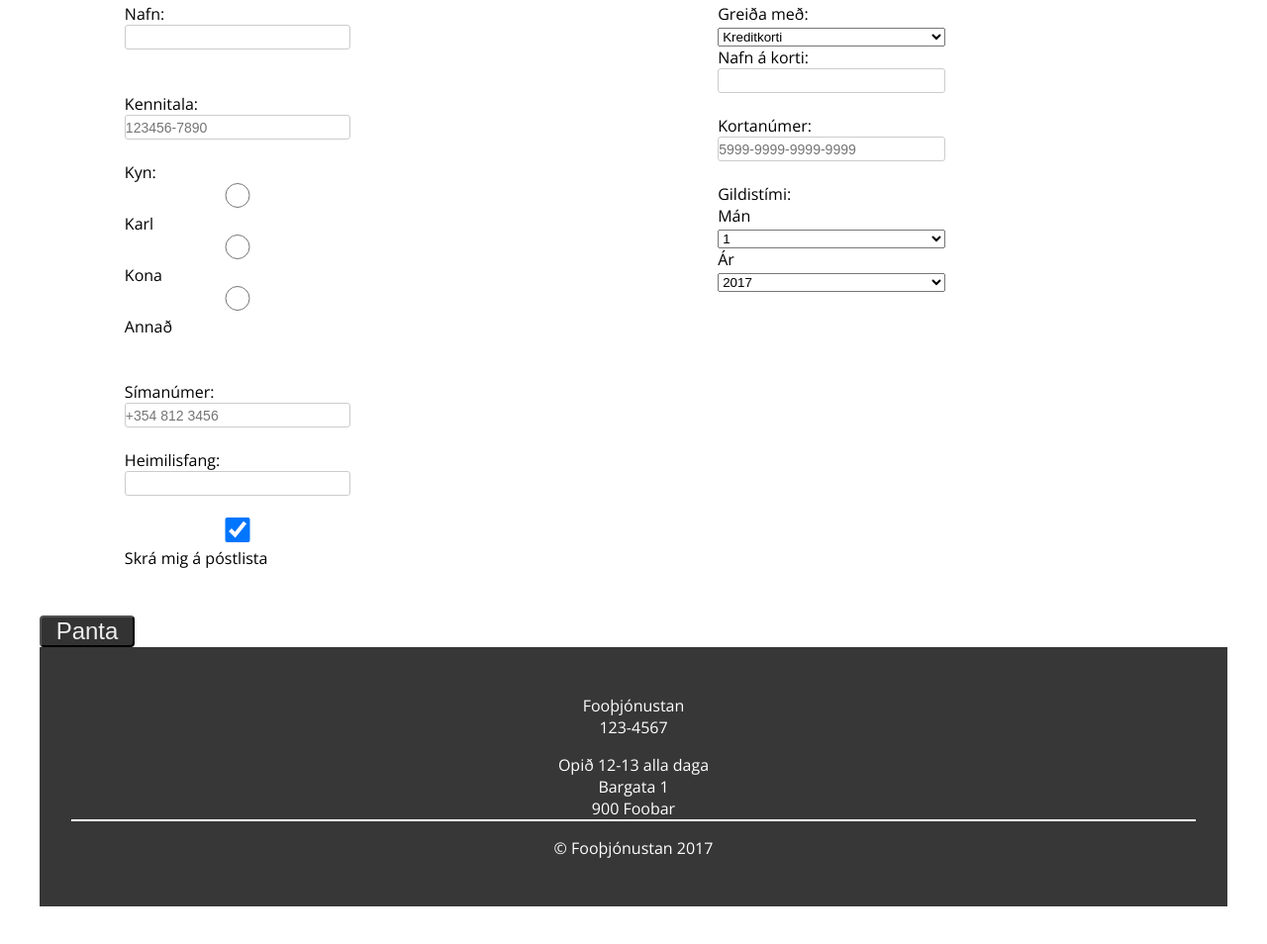
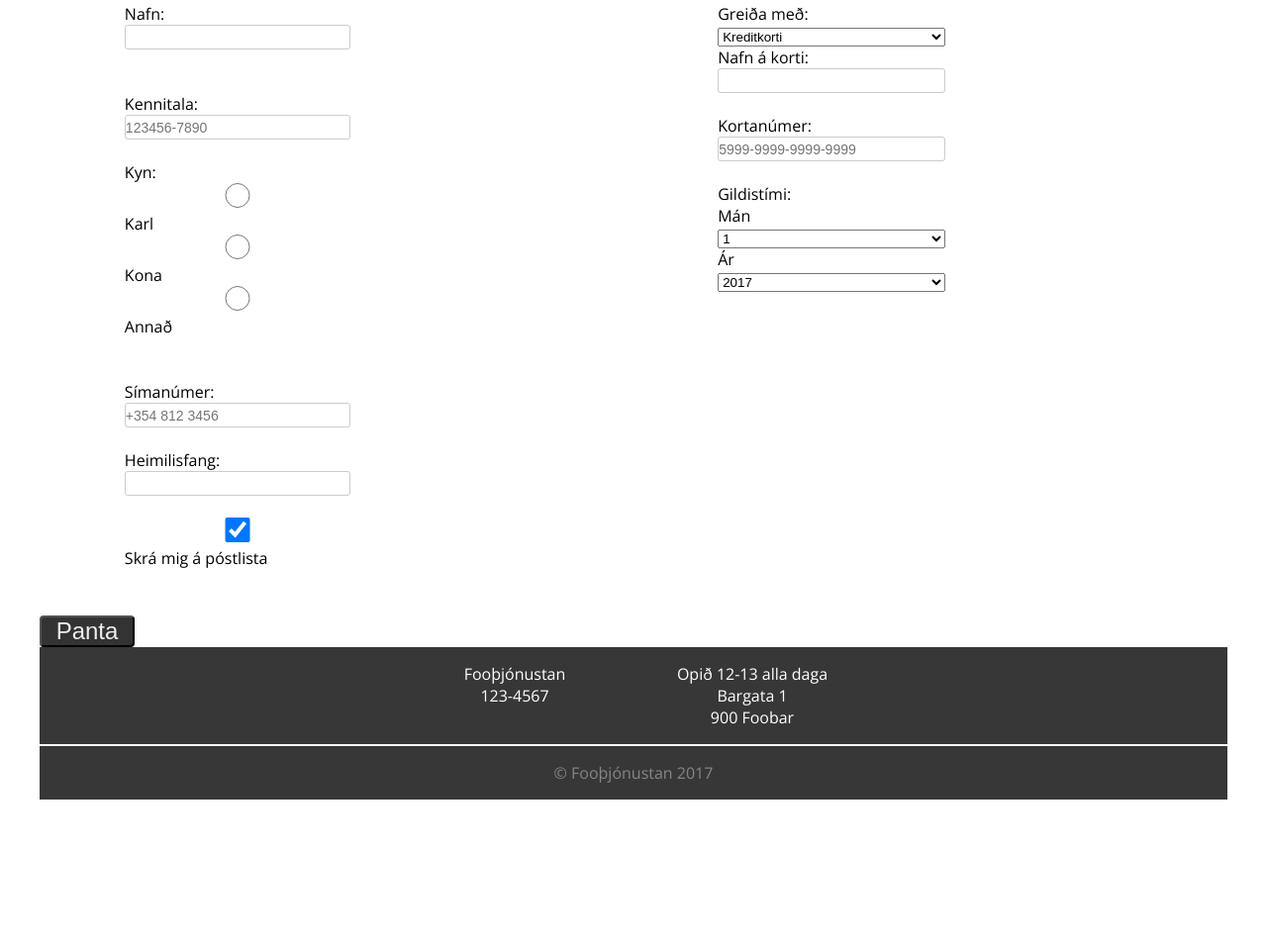
Before and after one commit to Bjarkihv/VefforritunHV1, a plain HTML site: page kaupa.html in a window 1280 px wide. Shown: the part 685-1639 px from the top of the page at 99% size. After the commit the page ends 1533 px from the top, so only its background shows below. Drawn offline with nearby package versions, Linux system fonts and the light colour scheme.

Commit message:
Commit 4

```diff
--- a/kaupastyles.css
+++ b/kaupastyles.css
@@ -120,7 +120,7 @@ main {
 
 }
 
-div.efrihluti {
+.efrihluti {
   width: 100%;
   max-width: 1200px;
   font-family: "Open Sans";
@@ -145,24 +145,9 @@ h1{
   color:white;
 }
 
-section.mainstuff {
-  margin-top: 1em;
-  font-family: "Open Sans";
-}
-
 fieldset {
     border: 0 none;
-}
-
-
-section.mainstuff p{
-  padding: 1em;
-}
-
-div.blandast {
-  width: 100%;
-  display: inline-flex;
-  flex-direction: row-reverse;
+    font-size: 1em;
 }
 
 blockquote {
@@ -179,9 +164,7 @@ blockquote cite{
   font-size: 0.5em;
 }
 
-div p.floatleft{
-  width: 50%;
-}
+
 @media (max-width: 400px) {
   div.blandast{
     display: block;
@@ -195,53 +178,40 @@ div p.floatleft{
     width: 100%;
   }
 }
-section.yfirfooter {
+.yfirfooter {
+  display: block;
+  margin: 0 auto;
+  width: 100%;
+  background-color: #373737;
+  color: #fff;
+  text-align: center;
+}
+ .undirfooter {
   display: flex;
-  flex-direction:row;
+  flex-direction: row;
+  justify-content: center;
   height: 100%;
   width: 100%;
   max-width: 1200px;
   margin: 0 auto;
   background-color: #373737;
   color: #fff;
-  font-size: 1.5em;
-  text-align: center;
-  align-items: center;
-  justify-content: center;
 }
-
-ul{
-  align-items: center;
-  justify-content: center;
-  width: 100%;
+ul {
+  width: 20%;
   margin-top: 1em;
   display: block;
-
+  list-style: none;
+  padding-bottom: 1em;
 }
-ul.leftlist{
-  align-self: center;
+.leftlist{
+  align-items: right;
 }
-ul.rightlist{
-  align-self: center;
-}
-li{
-
-  list-style: none;
-}
-@media (max-width 400px) {
-
-}
-footer{
-  display: block;
-  padding: 2em;
-  margin: 0 auto;
-  width: 100%;
-  max-width: 1200px;
-  background-color: #373737;
-  color: #fff;
-  text-align: center;
+.rightlist{
+  align-items: left;
 }
 footer p {
   border-top: 2px solid #fff;
   padding: 1em;
+  color: #868686;
 }
```
